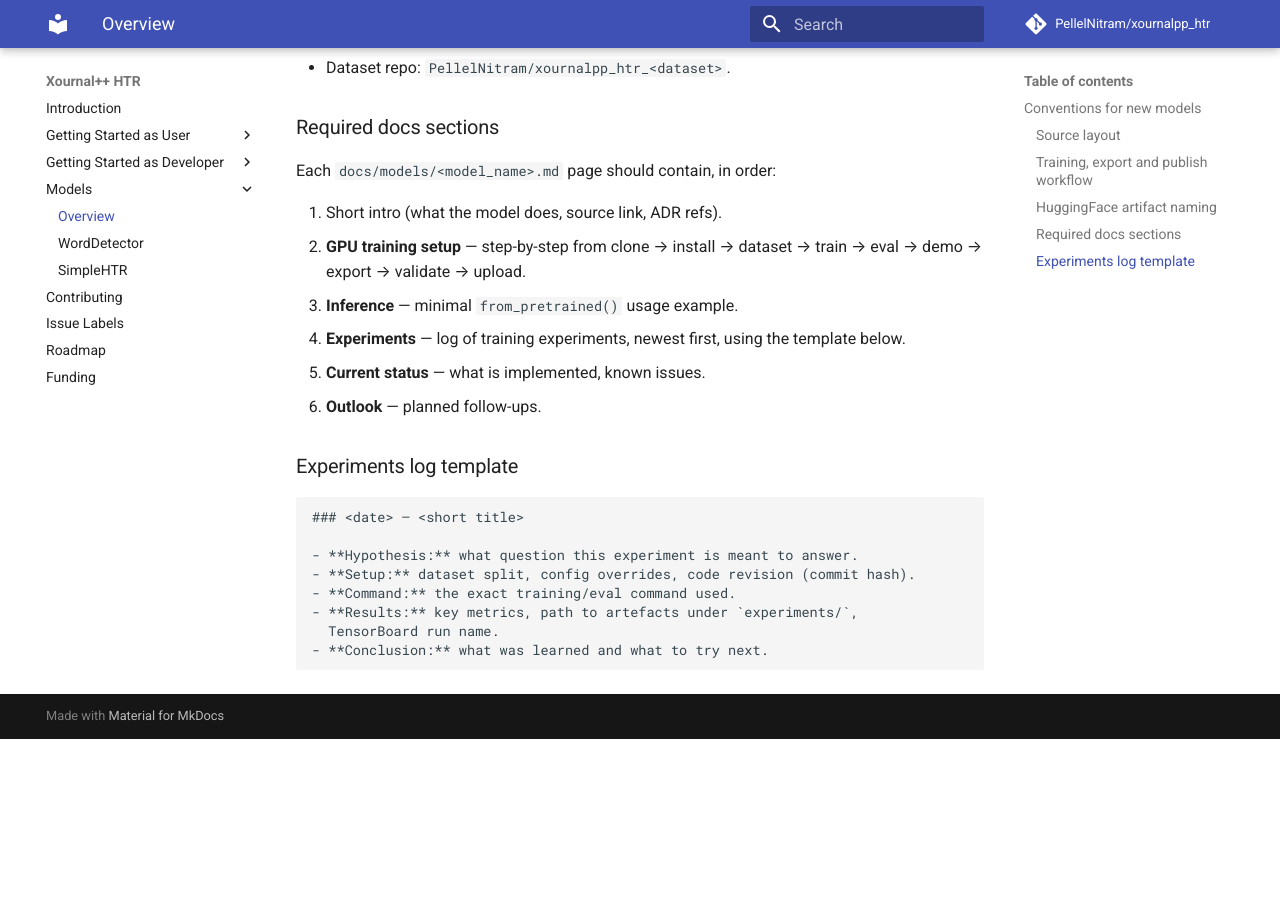
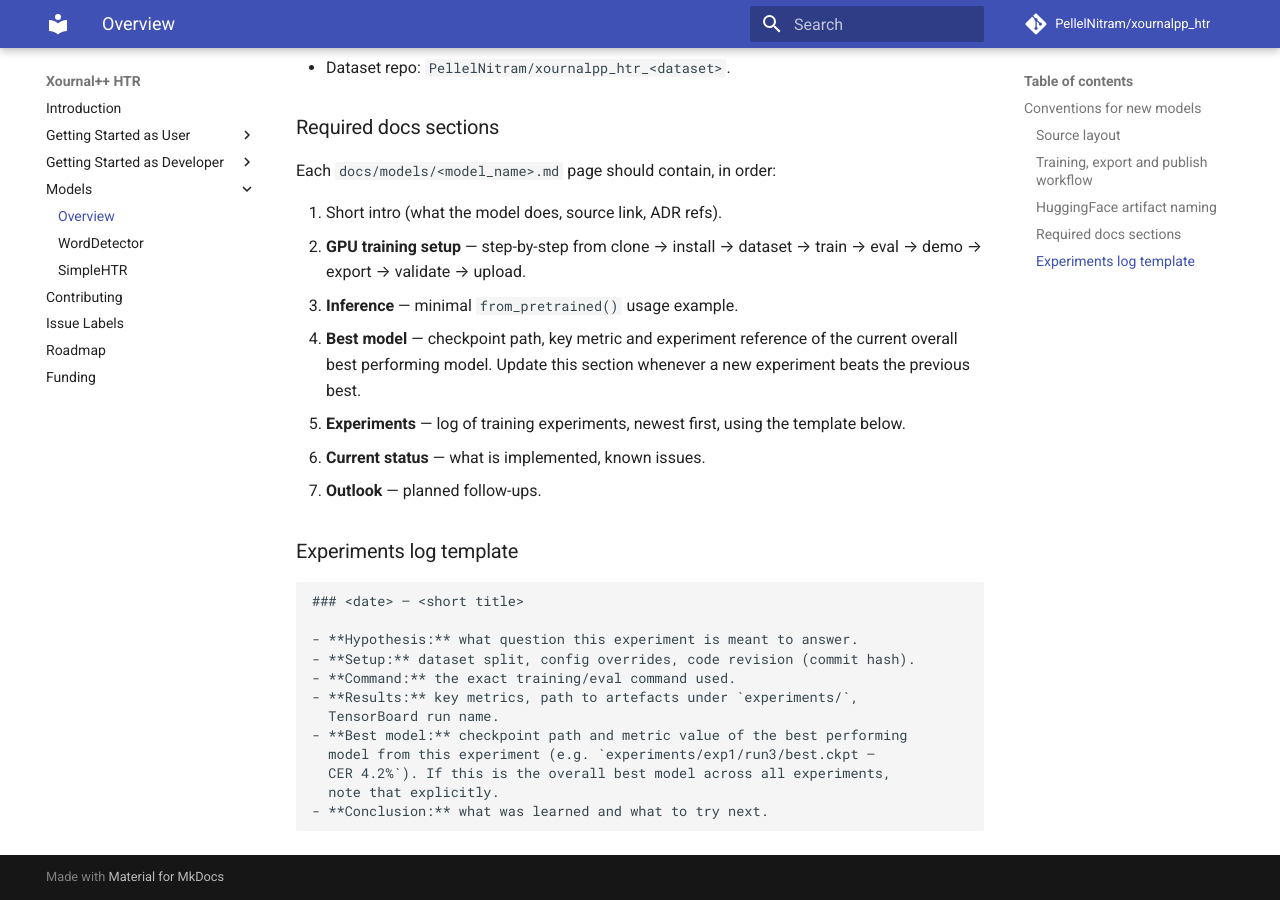
Before and after one commit to PellelNitram/xournalpp_htr, an MkDocs documentation site: the page built from docs/models/index.md, in a window 1280 px wide and 900 px high, scrolled down 1456 px. Built offline with MkDocs 1.6.1 and Material for MkDocs 9.7.7, drawn with Linux system fonts in a browser that asks for light colours; comment, search, counter and statistics services are not loaded; before the commit the page ends 2195 px from its top, so only the background shows below that.

Commit message:
Document best performing model for each model. [CC]

````diff
--- a/docs/models/index.md
+++ b/docs/models/index.md
@@ -69,10 +69,13 @@
 2. **GPU training setup** — step-by-step from clone → install → dataset →
    train → eval → demo → export → validate → upload.
 3. **Inference** — minimal `from_pretrained()` usage example.
-4. **Experiments** — log of training experiments, newest first, using the
+4. **Best model** — checkpoint path, key metric and experiment reference of
+   the current overall best performing model. Update this section whenever a
+   new experiment beats the previous best.
+5. **Experiments** — log of training experiments, newest first, using the
    template below.
-5. **Current status** — what is implemented, known issues.
-6. **Outlook** — planned follow-ups.
+6. **Current status** — what is implemented, known issues.
+7. **Outlook** — planned follow-ups.
 
 ### Experiments log template
 
@@ -84,5 +87,9 @@
 - **Command:** the exact training/eval command used.
 - **Results:** key metrics, path to artefacts under `experiments/`,
   TensorBoard run name.
+- **Best model:** checkpoint path and metric value of the best performing
+  model from this experiment (e.g. `experiments/exp1/run3/best.ckpt —
+  CER 4.2%`). If this is the overall best model across all experiments,
+  note that explicitly.
 - **Conclusion:** what was learned and what to try next.
 ```
````
Also changed, not shown: docs/models/simple_htr.md (+7 -0 lines), docs/models/word_detector.md (+7 -0 lines).
